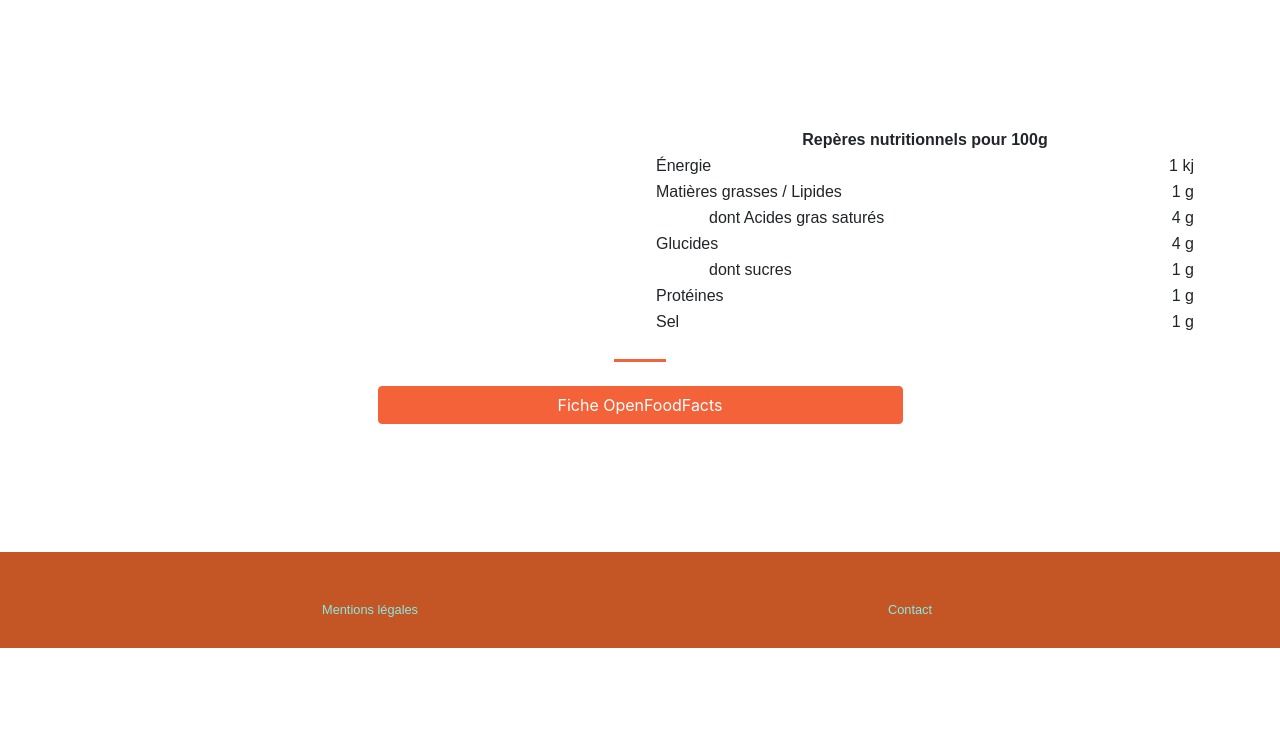
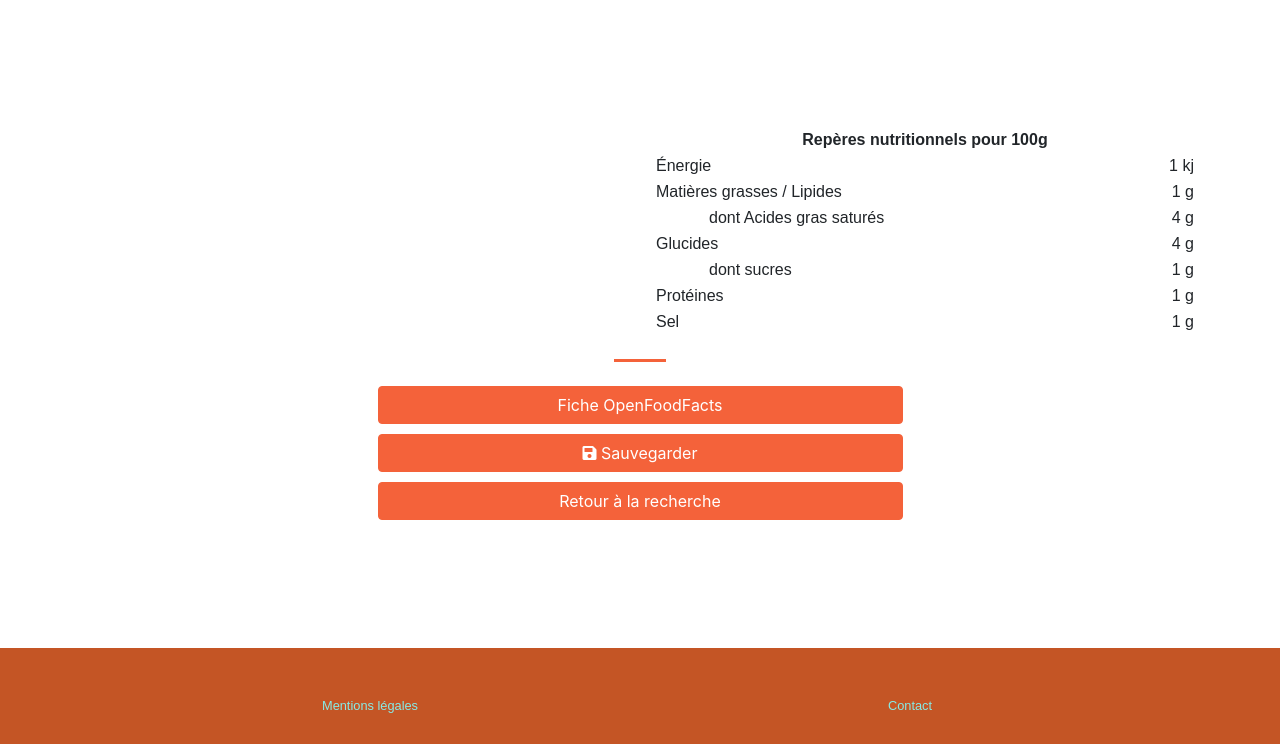
Before and after one commit to Clement-O/Projet_08, a Django app: page /product/1/ in a window 1280 px wide. Shown: the part 707-1451 px from the top of the page. Before the commit the page ends 1355 px from the top, so only its background shows below. Run offline with Django 3.2, Linux system fonts and the light colour scheme; tables that the repository leaves empty hold one stand-in row (values such as "Sample post"); grey boxes marked "Sample" are stand-in pictures; some libraries are stand-ins or nearby versions; some web fonts are replaced.

Commit message:
Added return and save button in detail page

```diff
--- a/core/static/core/css/custom.css
+++ b/core/static/core/css/custom.css
@@ -144,6 +144,10 @@ footer a, footer a:hover {
     width: 75%;
 }
 
+.btn-save-detail {
+    width: 100%;
+}
+
 #product-detail-ng {
     width: 75%;
     height: 90%;
--- a/product/templates/product/detail.html
+++ b/product/templates/product/detail.html
@@ -96,6 +96,22 @@
                     Fiche OpenFoodFacts
                 </a>
             </div>
+            {% if not saved %}
+                <div class="col-md-6 offset-md-3" style="padding-top: 10px">
+                    {% csrf_token %}
+                    <input type="hidden" value="{{ product }}" id="substitute_1">
+                    <button class="btn btn-primary btn-save btn-save-detail" id="1">
+                        <span class="fas fa-save"></span> Sauvegarder
+                    </button>
+                </div>
+            {% endif %}
+            <div class="col-md-6 offset-md-3" style="padding-top: 10px">
+                {% if from_search %}
+                    <a href="javascript:history.back()" class="btn btn-primary text-center" style="width: 100%">Retour à la recherche</a>
+                {% else %}
+                    <a href="javascript:history.back()" class="btn btn-primary text-center" style="width: 100%">Retour à vos produits</a>
+                {% endif %}
+            </div>
         </div>
     </section>
 
--- a/product/views.py
+++ b/product/views.py
@@ -145,10 +145,24 @@ def detail(request, product_id):
     If product is not in database
         query openfoodfact and use it
     """
+
     # p = product(s).
     if Product.objects.filter(id=product_id).exists():
-        # fetch product detail in DB
+        # fetch product details in DB
         p = Product.objects.get(id=product_id)
+        current_user = request.user.id
+        prev_page = request.META.get('HTTP_REFERER')
+        # Check if the previous page was a search or the user's products
+        if prev_page[-5:] == 'user/':
+            context = {'from_search': False}
+        else:
+            context = {'from_search': True}
+        # Check if the product is already saved for the current user
+        if p.users.filter(id=current_user).exists():
+            context['saved'] = True
+        else:
+            context['saved'] = False
+
         try:
             p.energy = p.energy.normalize()
             p.fat = p.fat.normalize()
@@ -157,14 +171,18 @@ def detail(request, product_id):
             p.sugars = p.sugars.normalize()
             p.proteins = p.proteins.normalize()
             p.salt = p.salt.normalize()
-            context = {'product': p}
+            context['product'] = p
         except AttributeError:
-            context = {'product': p}
+            context['product'] = p
+
     else:
-        # fetch product detail on OpenFoodFacts
+        # fetch product details on OpenFoodFacts
+        # saved is False otherwise the product have been retrieved from DB
+        # from_search is true for the same reason
         p = openfoodfacts.products.get_product(str(product_id))
         off_link = 'https://fr.openfoodfacts.org/produit/'
         context = {'product': {
+            'id': product_id,
             'name': p['product']['product_name'],
             'ng': p['product']['nutrition_grades'],
             'img': p['product']['selected_images']['front']['display']['fr'],
@@ -176,5 +194,5 @@ def detail(request, product_id):
             'sugars': p['product']['nutriments']['sugars_100g'],
             'proteins': p['product']['nutriments']['proteins_100g'],
             'salt': p['product']['nutriments']['salt_100g']
-        }}
+        }, 'saved': False, 'from_search': True}
     return render(request, 'product/detail.html', context)
```
